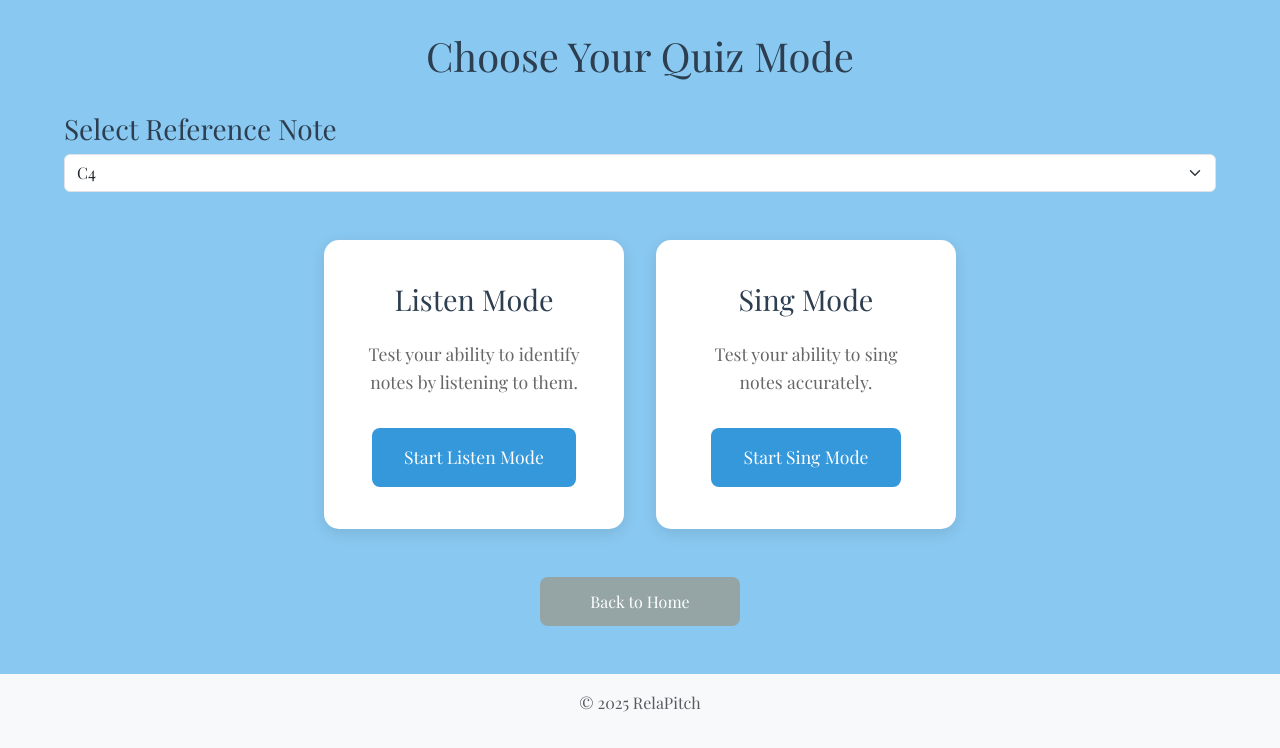
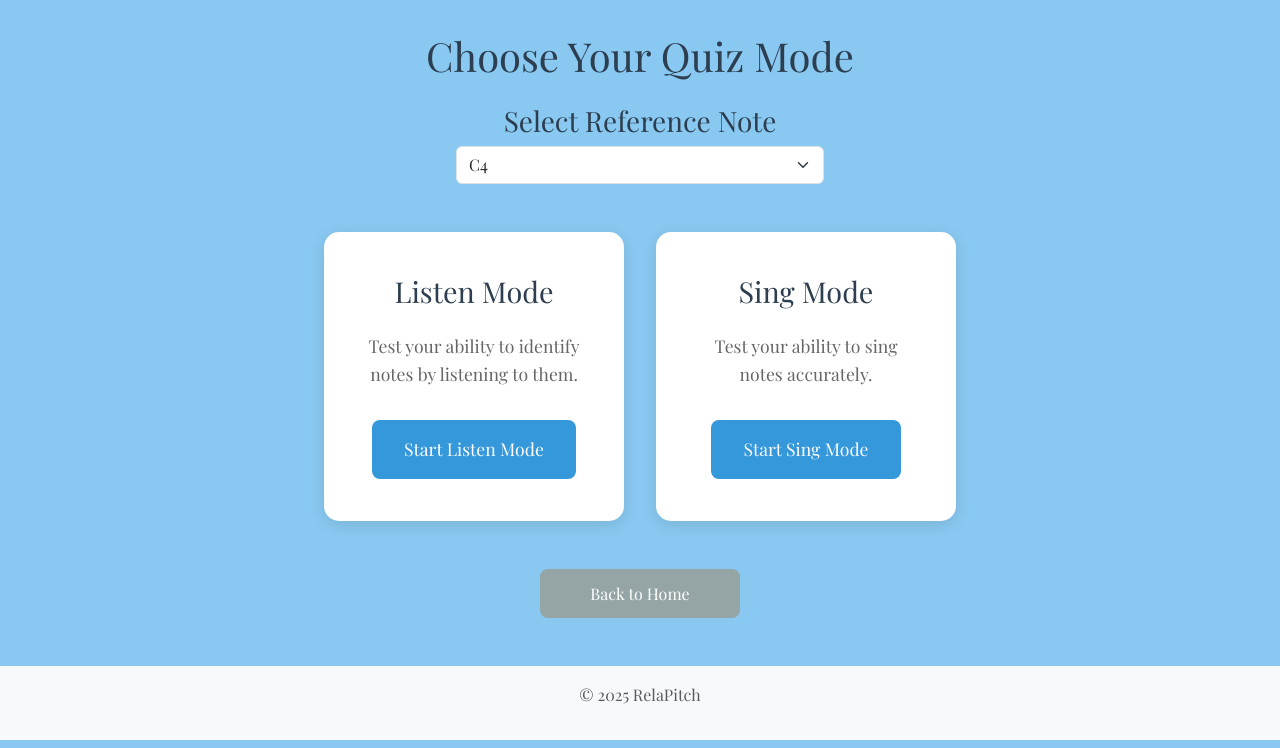
Before and after one commit to RelaPitch/RelaPitch, a Flask app: page /quiz/mode in a window 1280 px wide. Shown: the part 74-822 px from the top of the page. Run offline with Flask 3, Linux system fonts and the light colour scheme.

Commit message:
edited the select reference note in quiz mode

```diff
--- a/templates/quiz_mode.html
+++ b/templates/quiz_mode.html
@@ -4,9 +4,11 @@
 
 {% block content %}
 <div class="container">
-    <h1>Choose Your Quiz Mode</h1>
+    <h1 class="text-center mb-4">Choose Your Quiz Mode</h1>
 
-    <div class="reference-note-selection mb-4">
+    <div class="row justify-content-center mb-4">
+        <div class="col-md-4">
+            <div class="reference-note-selection text-center">
                 <h3>Select Reference Note</h3>
                 <select id="referenceNote" class="form-select">
                     <option value="C4">C4</option>
@@ -17,6 +19,8 @@
                     <option value="A4">A4</option>
                     <option value="B4">B4</option>
                 </select>
+            </div>
+        </div>
     </div>
 
     <div class="mode-selection">
@@ -31,7 +35,9 @@
             <a href="#" class="btn" onclick="startQuiz('sing')">Start Sing Mode</a>
         </div>
     </div>
+    <div class="text-center mt-4">
         <a href="{{ url_for('home') }}" class="btn secondary">Back to Home</a>
+    </div>
 </div>
 
 <script>
```
Lines whose indentation alone changed are shown as unchanged.
